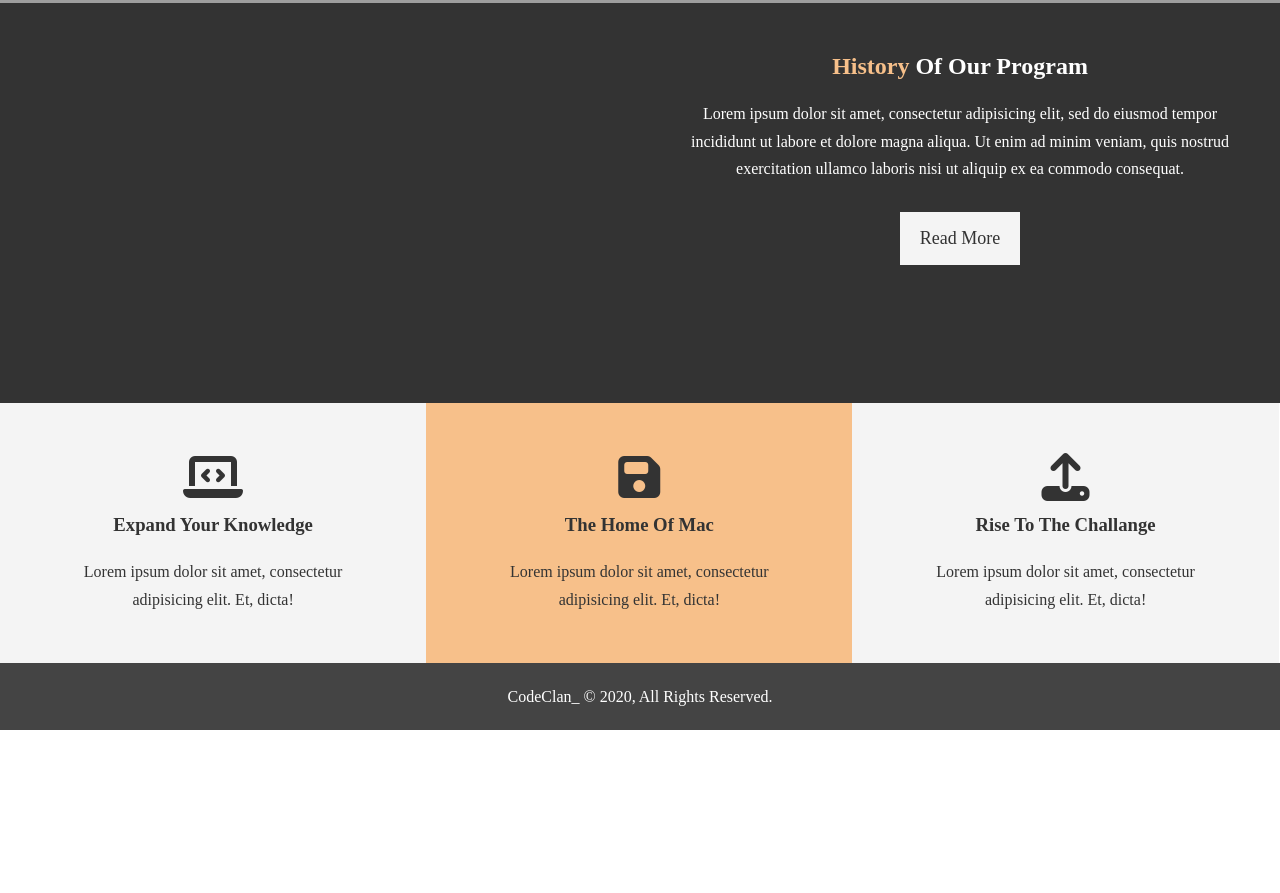
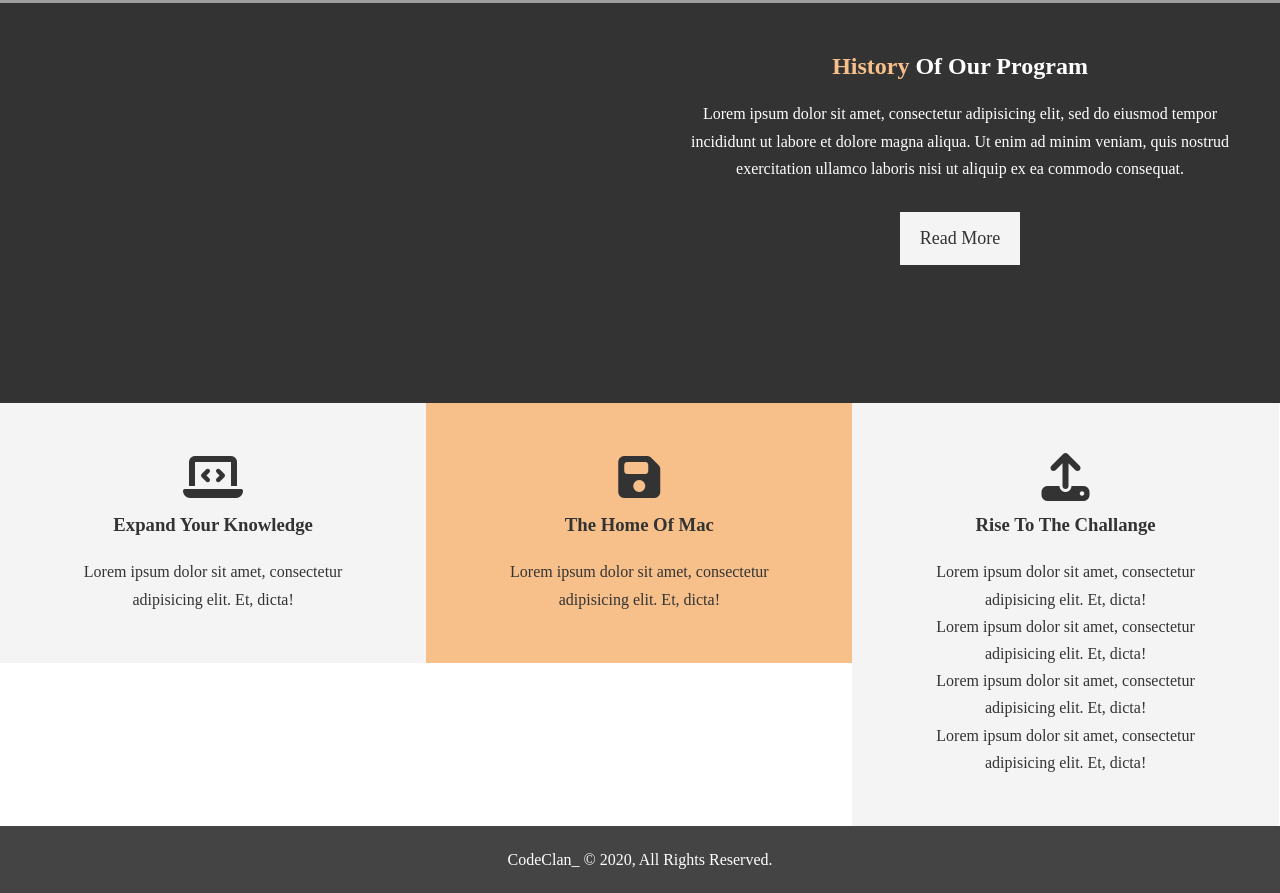
Before and after one commit to Martin-Sparks/first_website, a plain HTML site: page index.html in a window 1280 px wide. Shown: the part 664-1557 px from the top of the page. Before the commit the page ends 1394 px from the top, so only its background shows below. Drawn offline with Linux system fonts and the light colour scheme; grey boxes are pictures that could not be loaded.

Commit message:
added extra text

```diff
--- a/index.html
+++ b/index.html
@@ -56,6 +56,9 @@
         <i class="fas fa-upload fa-3x"></i>
         <h3>Rise To The Challange</h3>
         <p>Lorem ipsum dolor sit amet, consectetur adipisicing elit. Et, dicta!</p>
+        <p>Lorem ipsum dolor sit amet, consectetur adipisicing elit. Et, dicta!</p>
+        <p>Lorem ipsum dolor sit amet, consectetur adipisicing elit. Et, dicta!</p>
+        <p>Lorem ipsum dolor sit amet, consectetur adipisicing elit. Et, dicta!</p>
       </div>
     </section>
       <div class="clr"></div>
```
